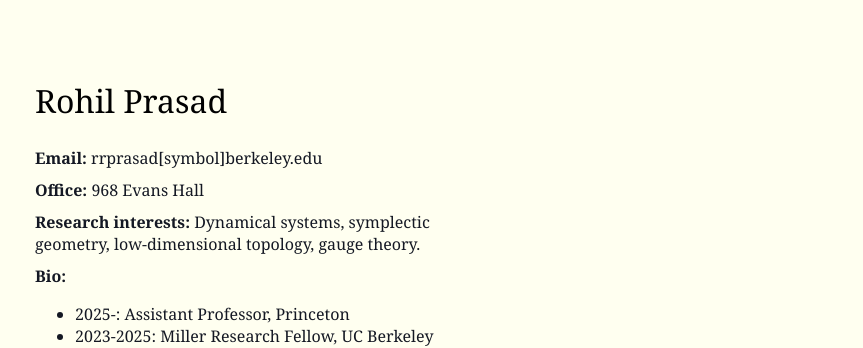
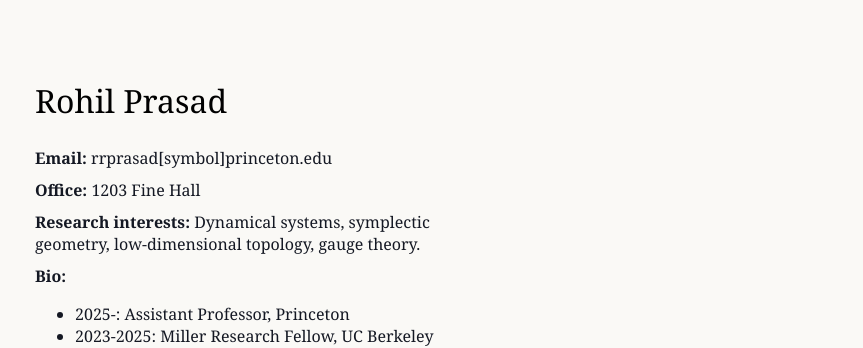
Before and after one commit to r0hilp/r0hilp.github.io, a Jekyll site: the page index.html, which Jekyll copies as it is, in a window 1280 px wide. Shown: the top 348 px of the page, without its empty margins (48-911 px from the left). Built offline with Jekyll 4.4.1, drawn with Linux system fonts in a browser that asks for light colours.

Commit message:
update website for princeton

```diff
--- a/assets/css/style.css
+++ b/assets/css/style.css
@@ -1,6 +1,8 @@
 html,body{margin:0;padding:0}
 /* body{background-color: #bc9b6a;font-size: 90%; font-family: Georgia, serif;color:#141823;text-align:left; margin:50px 80px 60px; max-width: 800px;text-align:justify} */
-body{background-color: #fffff0;font-size: 90%; font-family: Georgia, serif;color:#141823;text-align:left; margin:50px 80px 60px; max-width: 800px;text-align:justify}
+/* body{background-color: #fffff0;font-size: 90%; font-family: Georgia, serif;color:#141823;text-align:left; margin:50px 80px 60px; max-width: 800px;text-align:justify} */
+body{background-color: #faf9f6;font-size: 90%; font-family: Georgia, serif;color:#141823;text-align:left; margin:50px 80px 60px; max-width: 800px;text-align:justify}
+
 p{margin:10px 0px 10px}
 
 h1{margin: 20x 0px 20px;font-size:200%;
--- a/index.html
+++ b/index.html
@@ -24,8 +24,8 @@
   <table><tr>
   <td width="400px" height="400px">
   <h1>Rohil Prasad</h1>
-  <p><b>Email:</b> rrprasad[symbol]berkeley.edu</p>
-  <p><b>Office:</b> 968 Evans Hall</p>
+  <p><b>Email:</b> rrprasad[symbol]princeton.edu</p>
+  <p><b>Office:</b> 1203 Fine Hall</p>
   <p> <b>Research interests:</b> Dynamical systems, symplectic geometry, low-dimensional topology, gauge theory. </p>
   <p> <b>Bio:</b>
   <ul>
```
